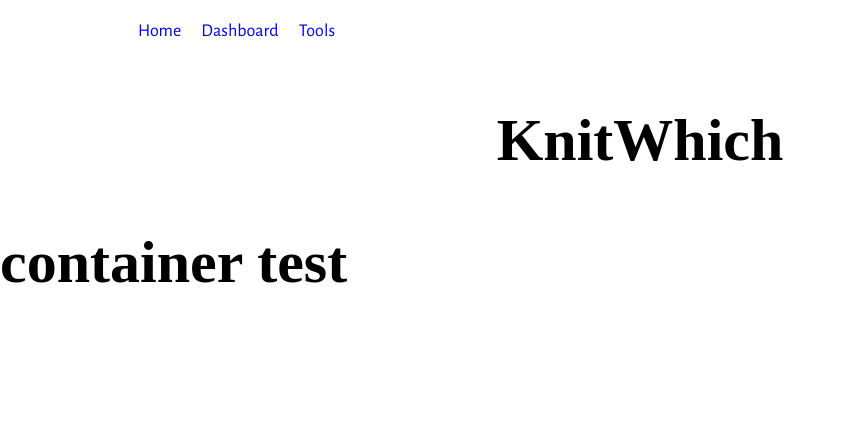
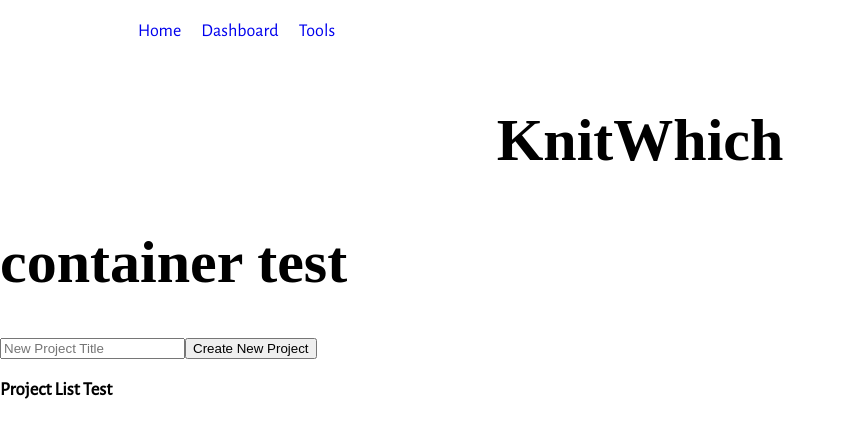
Before and after one commit to juniperalcorn/knitwhich, a React (Create React App) app: page /rowCount in a window 1280 px wide. Shown: the top 436 px of the page, without its empty margins (0-846 px from the left). Built offline with nearby package versions, Linux system fonts and the light colour scheme; no server answers; a web font is replaced by a local one.

Commit message:
New Components for RowCounter, listing project titles

```diff
--- a/src/components/RowCount/Container.js
+++ b/src/components/RowCount/Container.js
@@ -1,15 +1,30 @@
 import React, {Component} from 'react'
+import InputProject from './InputProject.js'
+import ListProjects from './ListProjects'
 
 class Container extends Component{
     constructor(props){
         super(props)
         this.state={
             counterCount:[],
+            projectTitles:[],
         }
+        this.updateProjectTitle=this.updateProjectTitle.bind(this)
+    }
+    updateProjectTitle(input){
+        let newProj=input
+        let projTitle=this.state.projectTitles
+        projTitle.push(input)
+        this.setState({projectTitles:projTitle})
+        console.log(this.state.projectTitles)
     }
     render(){
         return(
-            <h1>container test</h1>
+            <div className='Container'>
+                <h1>container test</h1>
+                <InputProject updateProjectFn={this.updateProjectTitle}/>
+                <ListProjects projects={this.state.projectTitles}/>
+            </div>
         )
     }
 }
--- /dev/null
+++ b/src/components/RowCount/InputProject.js
@@ -0,0 +1,38 @@
+import React, {Component} from 'react'
+
+class InputProject extends Component{
+    constructor(props){
+        super(props)
+        this.state={
+            projectTitle:'',
+        }
+        this.handleChange=this.handleChange.bind(this)
+        this.handleCreate=this.handleCreate.bind(this)
+    }
+    handleChange(e){
+        let input=e.target.value
+        this.setState({projectTitle:input})
+    }
+    handleCreate(e){
+        e.preventDefault()
+        const {updateProjectFn} = this.props
+        updateProjectFn(this.state.projectTitle)
+    }
+    render(){
+        return(
+            <div className='ProjectInput'>
+                <form>
+                    <input
+                    onChange={this.handleChange}
+                    type='text'
+                    placeholder='New Project Title'
+                    />
+                    <button
+                    onClick={this.handleCreate}
+                    >Create New Project</button>
+                </form>
+            </div>
+        )
+    }
+}
+export default InputProject
--- /dev/null
+++ b/src/components/RowCount/ListProjects.js
@@ -0,0 +1,15 @@
+import React, {Component} from 'react'
+
+class ListProjects extends Component{
+    constructor(props){
+        super(props)
+    }
+    render(){
+        return(
+            <div className='ProjectList'>
+                <h3>Project List Test</h3>
+            </div>
+        )
+    }
+}
+export default ListProjects
```
